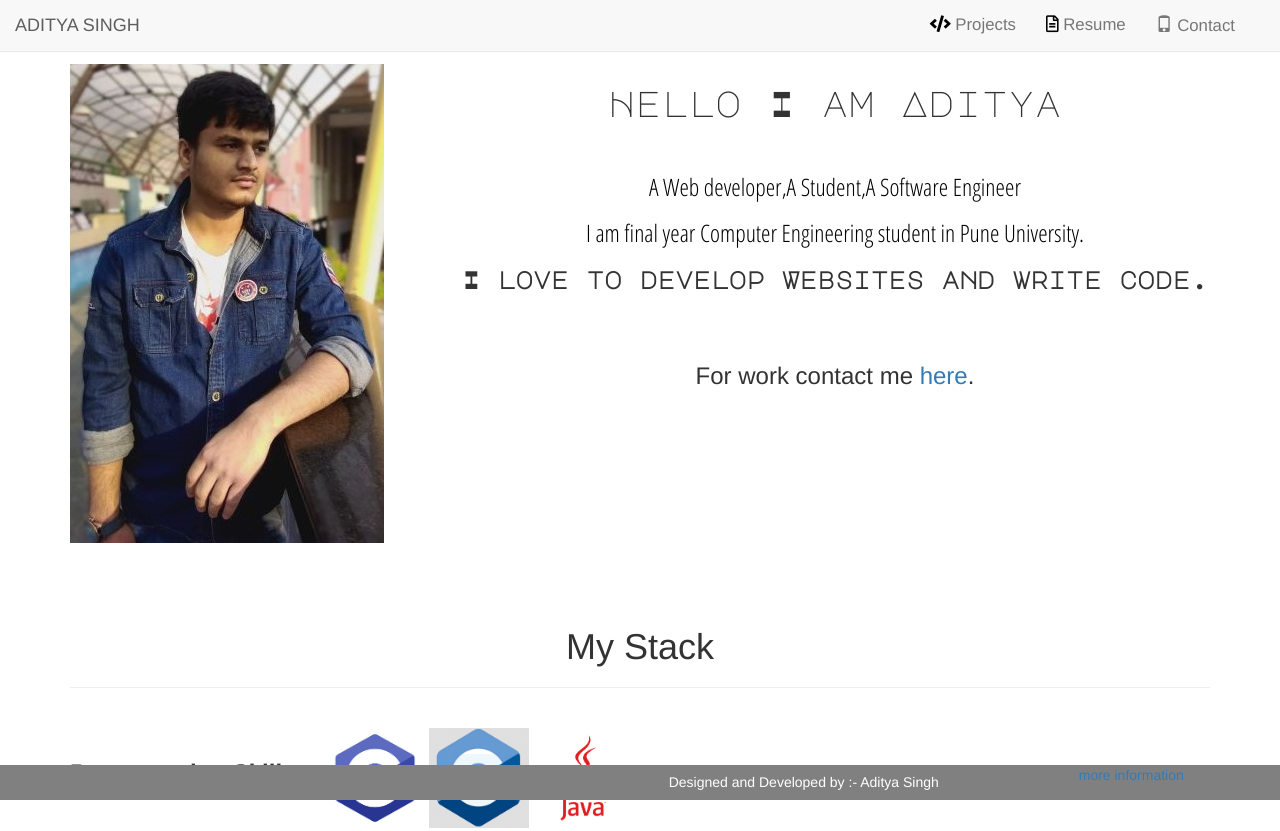
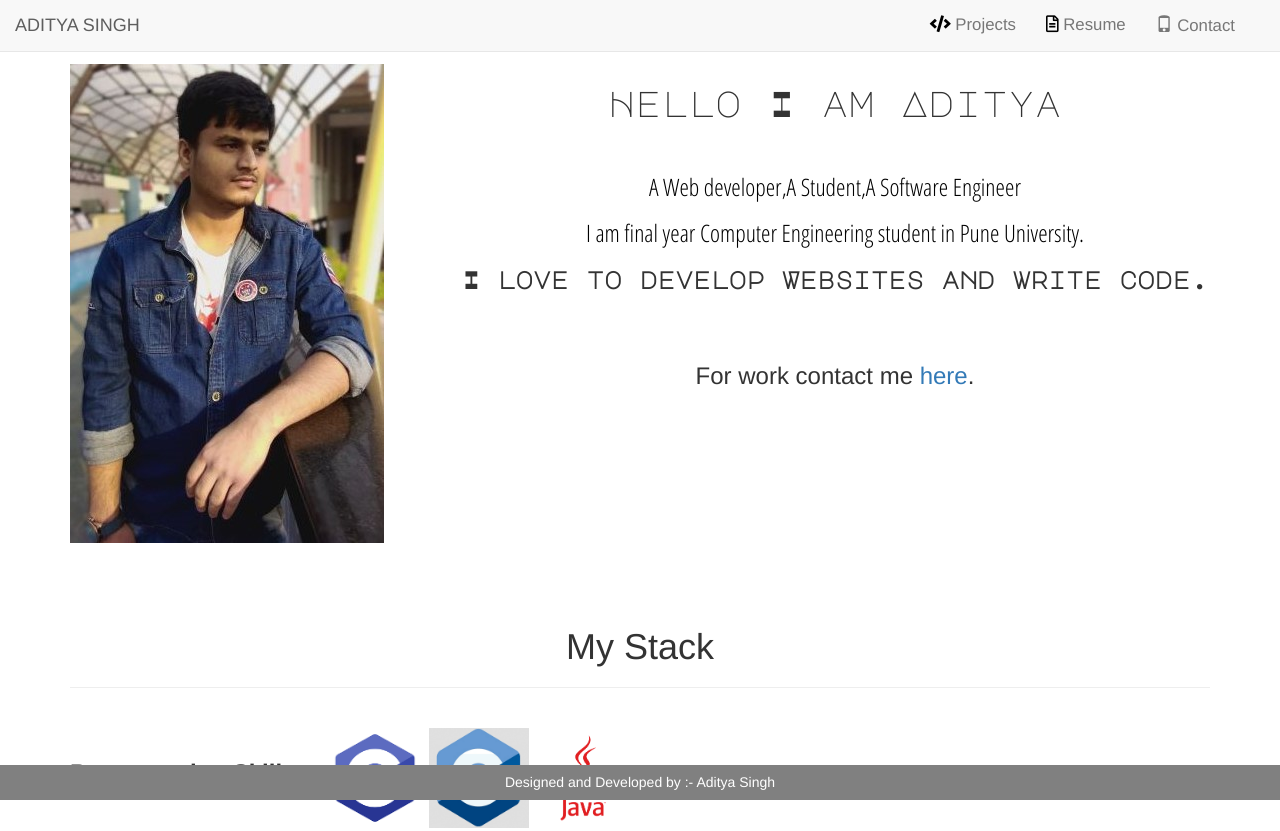
Before and after one commit to aditya0204/aditya0204.github.io, a plain HTML site: page index.html in a window 1280 px wide. Shown: the top 831 px of the page. Drawn offline with nearby package versions, Linux system fonts and the light colour scheme.

Commit message:
now update.

```diff
--- a/index.html
+++ b/index.html
@@ -244,14 +244,13 @@
 
 <div class="footer">
  <div class="row">
-  <div class="col-md-6">
+  <div class="col-md-4">
   </div>
-  <div class="col-md-3">
+  <div class="col-md-4">
   <h5>Designed and Developed by :- Aditya Singh</h5>
   </div>
-  <div class="col-md-3">
-     <a href='http://www.freevisitorcounters.com'>more information</a> <script type='text/javascript' src='https://www.freevisitorcounters.com/auth.php?id=277a95ca370da3bbc680b7d237f6d98b1d439012'></script>
-<script type="text/javascript" src="https://www.freevisitorcounters.com/en/home/counter/482165/t/3"></script>
+  <div class="col-md-4">
+
   </div>
  </div>
 </div>
```
